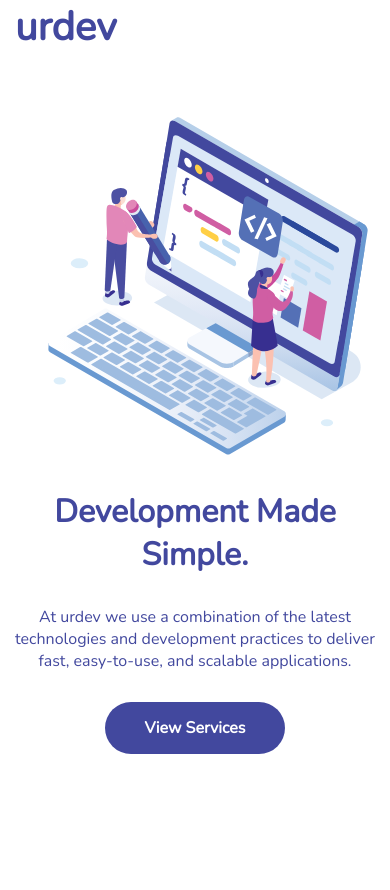
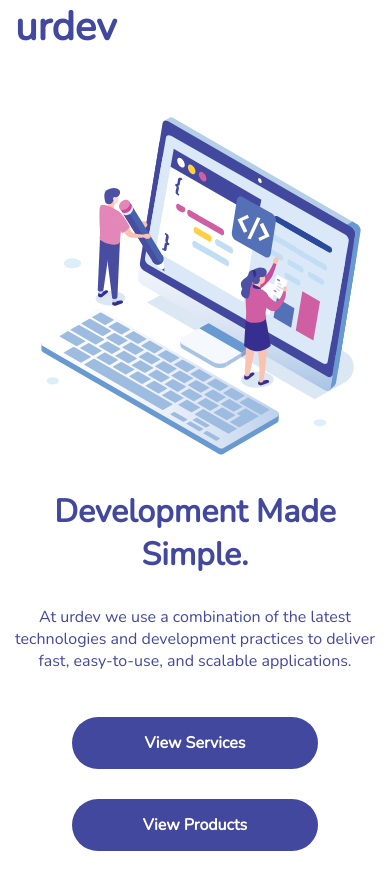
Before and after one commit to urdev-xyz/urdev-redesign, a React (Create React App) app: page / in a window 390 px wide. Shown: the top 890 px of the page. Built offline with nearby package versions, Linux system fonts and the light colour scheme.

Commit message:
more mobile fixes

```diff
--- a/src/App.css
+++ b/src/App.css
@@ -4,12 +4,18 @@
   --main: 'Nunito', sans-serif;
 
   --purple: #42489E;
+  --pink: #D05EA3;
 }
 
 .App {
   font-family: var(--main);
+  background: var(--purple);
+
+  width: 100%;
+  height: 100%;
 }
 .Content {
+  background: rgba(0, 0, 0, 0);
   position: absolute;
   top: 0;
   left: 0;
--- a/src/App.js
+++ b/src/App.js
@@ -8,6 +8,7 @@ class App extends Component {
     return (
       <div className="App">
         <Navbar/>
+        <div className='big-circle-bg'></div>
         <div className="Content">
           <Header/>
         </div>
--- a/src/components/Header/Header.css
+++ b/src/components/Header/Header.css
@@ -1,6 +1,7 @@
 .Header {
     width: 100%;
     height: auto;
+    min-height: 500px;
     padding-top: 50px;
 
     display: flex;
@@ -22,10 +23,18 @@
 .Header-text h1 {
     font-weight: 900;
 }
+.Header-text .button-container {
+    display: flex;
+    flex-direction: row;
+    align-items: flex-start
+}
+.button-container * {
+    margin: 0 15px 0 0;
+}
 .Header-image {
     display: flex;
     flex-direction: column;
-    align-items: center;
+    align-items: flex-end;
     justify-content: center;
     min-height: 300px;
 }
@@ -35,8 +44,7 @@
 .Header-image img {
     height: 90%;
     width: 90%;
-    max-width: 350px;
-    max-height: 350px;
+    margin-right: 15px;
     animation: dropin 2s forwards;
 }
 
@@ -67,5 +75,16 @@
         text-align: center;
         margin: 15px 0;
     }
-
+    .button-container {
+        display: block !important;
+    }
+    .button-container .Button {
+        width: 100%;
+    }
+    .Header-image {
+        align-items: center;
+    }
+    .Header-image img {
+        max-width: 350px;
+    }
 }
--- a/src/components/Header/Header.js
+++ b/src/components/Header/Header.js
@@ -10,7 +10,10 @@ class Header extends Component {
         <div className={'Header-split Header-text'}>
             <h1>Development Made Simple.</h1>
             <p>At urdev we use a combination of the latest technologies and development practices to deliver fast, easy-to-use, and scalable applications.</p>
+            <div className="button-container">
             <Button>View Services</Button>
+            <Button>View Products</Button>
+            </div>
         </div>
         <div className={'Header-split Header-image'}>
             <img src={ hero }/>
```
